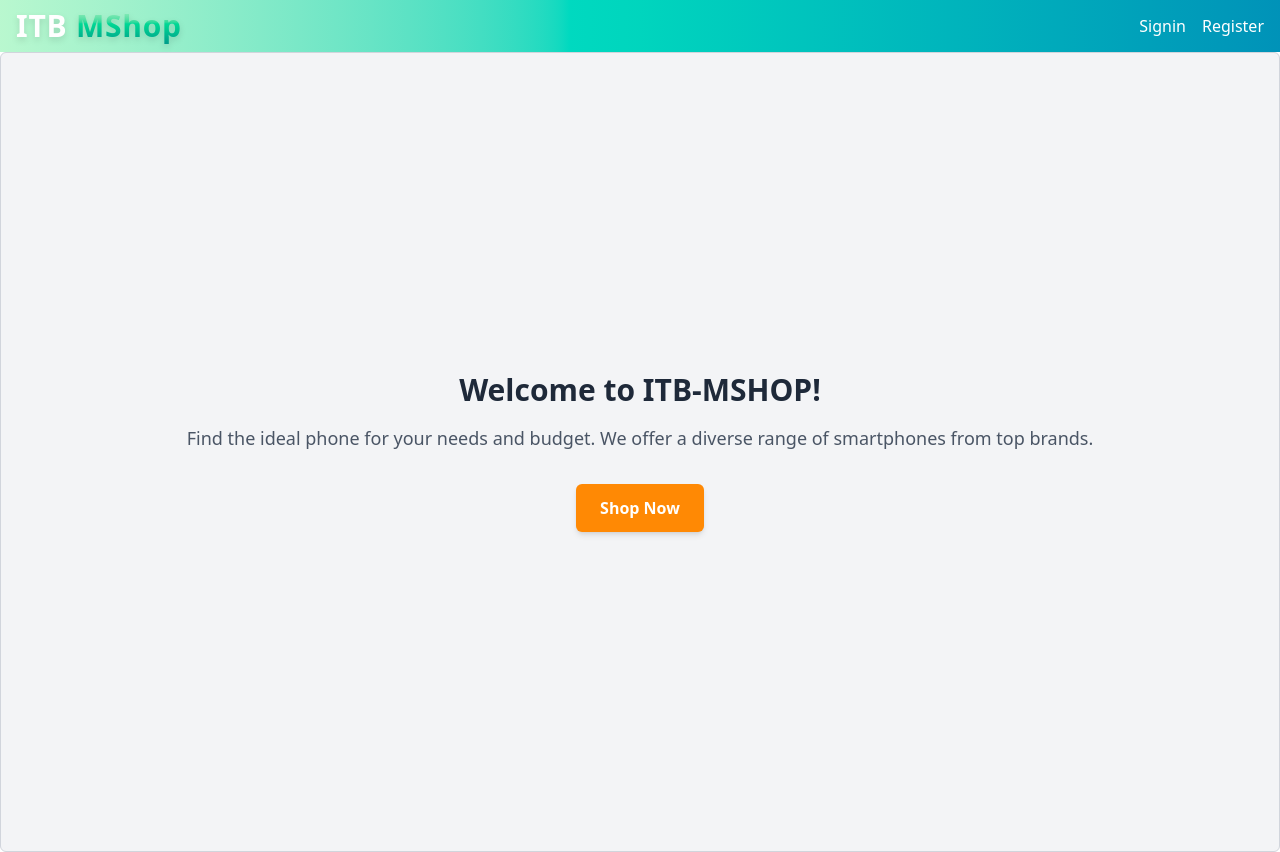
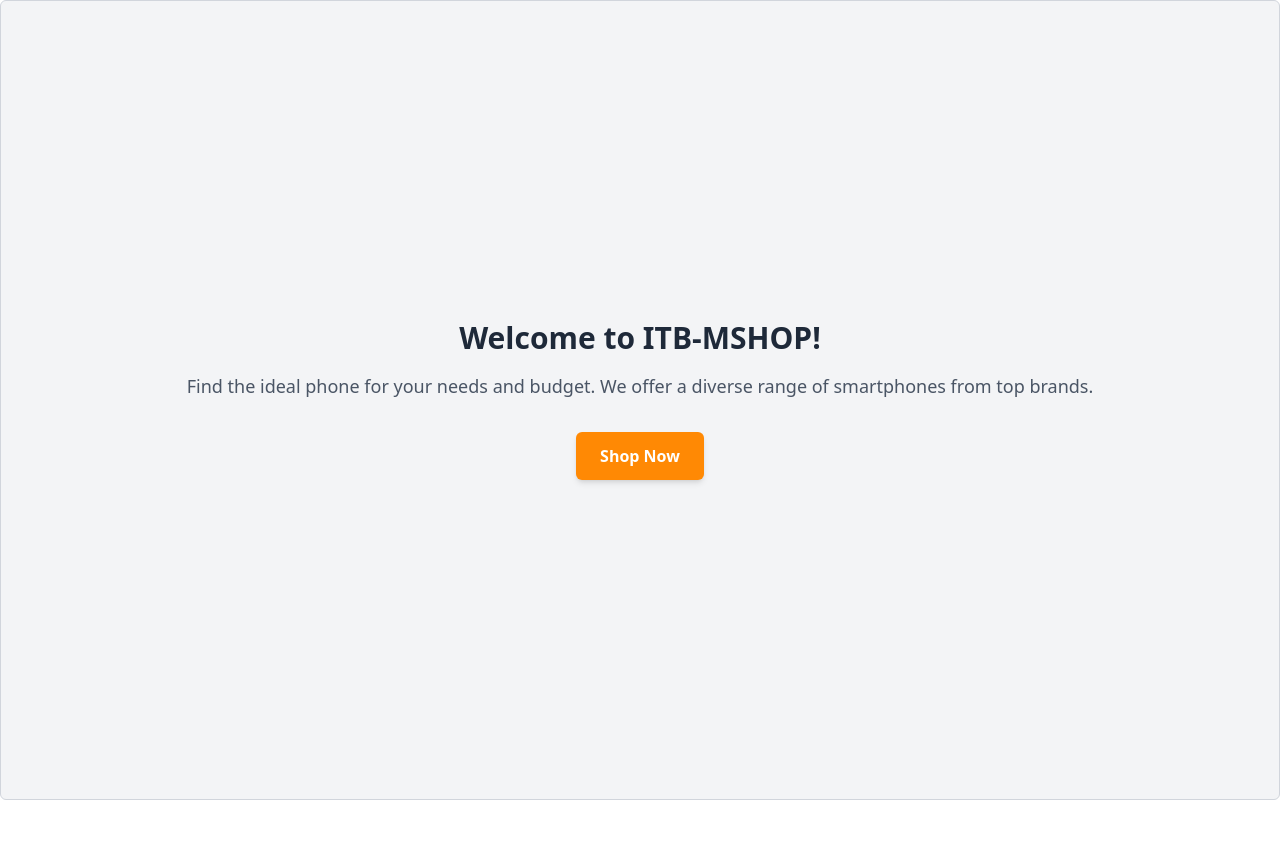
Before and after one commit to Pratchaya-jamp/ITB-MSHOP-SY4, a Vue app in the folder itb-front/: page / in a window 1280 px wide. After the commit the page ends 800 px from the top, so only its background shows below. Built offline with nearby package versions, Linux system fonts and the light colour scheme.

Commit message:
LandingPage shouldn't have Header

```diff
--- a/itb-front/src/App.vue
+++ b/itb-front/src/App.vue
@@ -1,10 +1,14 @@
 <script setup>
 import Hearder from './components/Hearder.vue';
-import { RouterView } from 'vue-router'
+import { RouterView, useRoute } from 'vue-router'
+import { computed } from 'vue'
+
+const route = useRoute()
+const showHeader = computed(() => route.path !== '/')
 </script>
 
 <template>
-    <hearder></hearder>
+    <hearder v-if="showHeader"></hearder>
     <div>
         <router-view></router-view>
     </div>
```
